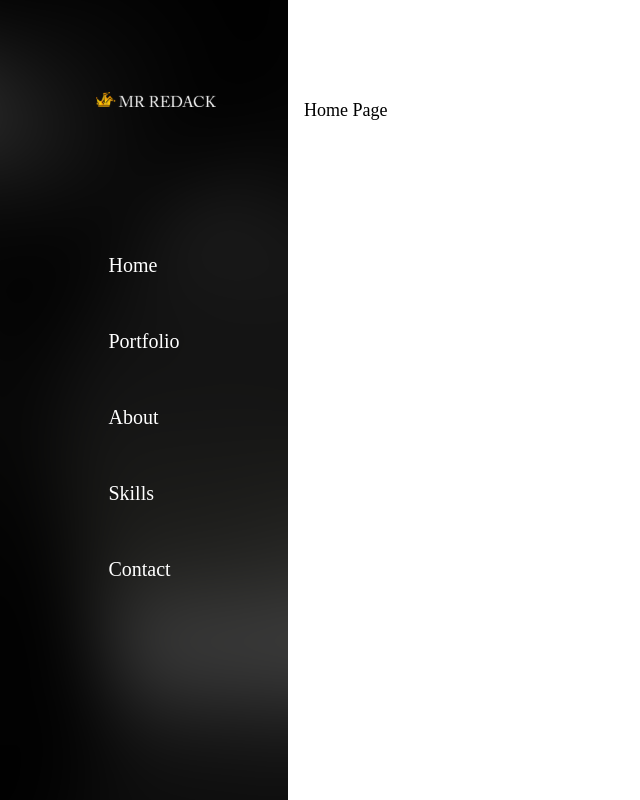
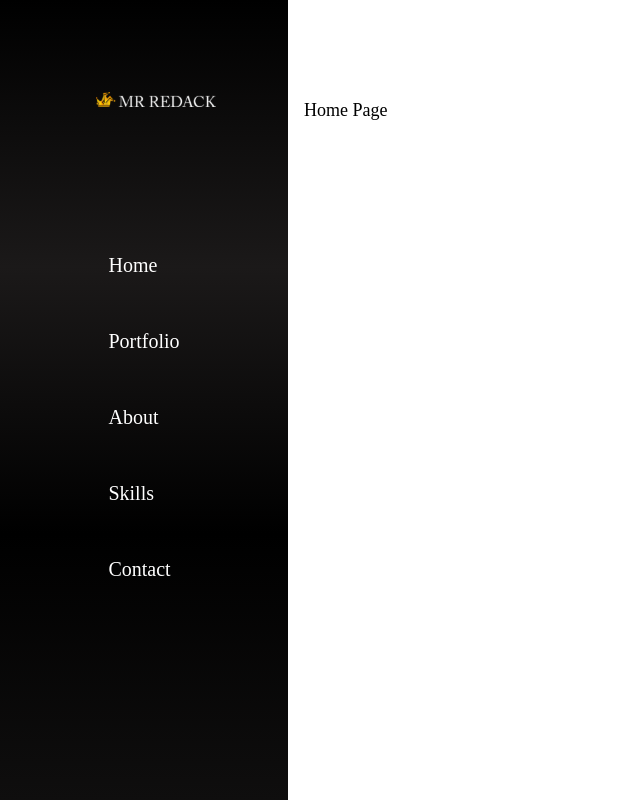
Before and after one commit to Udee101/mr-redack, a Vue app: page / in a window 1280 px wide. Shown: the whole page, without its empty margins (0-640 px from the left). Built offline with nearby package versions, Linux system fonts and the light colour scheme; a web font is replaced by a local one.

Commit message:
update transition and remove unused svgs

```diff
--- a/src/components/MobileNav.vue
+++ b/src/components/MobileNav.vue
@@ -8,8 +8,11 @@ const emits = defineEmits(['nav-close'])
   <div class="flex relative place-content-center items-center h-full">
     <div
       @click="$emit('navClose')"
-      class=" cursor-pointer absolute top-0 right-0 m-4 p-3 border border-gray-200 rounded-lg text-white font-bold text-xl"
-    >X</div>
+      class=" cursor-pointer absolute top-0 right-0 m-4 py-1 px-3 border border-gray-200 text-white font-bold text-xl"
+    >
+      <p class=" rotate-90">&gt;</p>
+    </div>
+
     <nav>
       <ul class="space-y-10">
         <li
--- /dev/null
+++ b/src/components/NavTransition.vue
@@ -0,0 +1,10 @@
+<template>
+  <Transition
+    enter-active-class="transition ease-out duration-300"
+    leave-active-class="transition ease-in duration-300"
+    enter-from-class="opacity-0 translate-y-20"
+    leave-to-class="opacity-0 translate-y-20"
+  >
+    <slot></slot>
+  </Transition>
+</template>
--- a/src/components/SideBar.vue
+++ b/src/components/SideBar.vue
@@ -31,6 +31,12 @@ import { navLinks } from '../data/index.js'
 
 <style scoped>
 .sidenav{
-  background: url(../assets/sidebg.svg) no-repeat center;
+  background: linear-gradient(
+    to bottom,
+    rgb(0, 0, 0),
+    rgb(27, 25, 25),
+    rgb(0, 0, 0),
+    rgb(15, 14, 14)
+  );
 }
 </style>
--- a/src/components/TopBar.vue
+++ b/src/components/TopBar.vue
@@ -1,12 +1,13 @@
 <script setup>
 import { ref } from 'vue';
 import MobileNav from '../components/MobileNav.vue'
+import NavTransition from './NavTransition.vue';
 
 const navOpen = ref(false)
 </script>
 
 <template>
-  <div class=" topbar flex place-content-between w-full place-items-center h-14 p-6 text-white">
+  <div class=" topbar flex place-content-between w-full place-items-center h-16 p-6 text-white">
     <div>
       <router-link :to="{name: 'home'}">
         <img class=" w-28" src="../assets/logo.svg" alt="redack's logo">
@@ -17,16 +18,12 @@ const navOpen = ref(false)
     </div>
   </div>
 
-  <Transition
-    enter-active-class="transition ease-out duration-300"
-    leave-active-class="transition ease-in duration-300"
-    enter-from-class="opacity-0 translate-y-20"
-    leave-to-class="opacity-0 translate-y-20"
-  >
+  <nav-transition>
     <div v-if="navOpen" class="navbar fixed bottom-0 w-full h-[410px] bg-[#0D0B0B] z-10">
       <mobile-nav @nav-close="navOpen = false"></mobile-nav>
     </div>
-  </Transition>
+  </nav-transition>
+
 </template>
 
 <style scoped>
```
Also changed, not shown: src/assets/menu.svg (deleted), src/assets/sidebg.svg (deleted).
